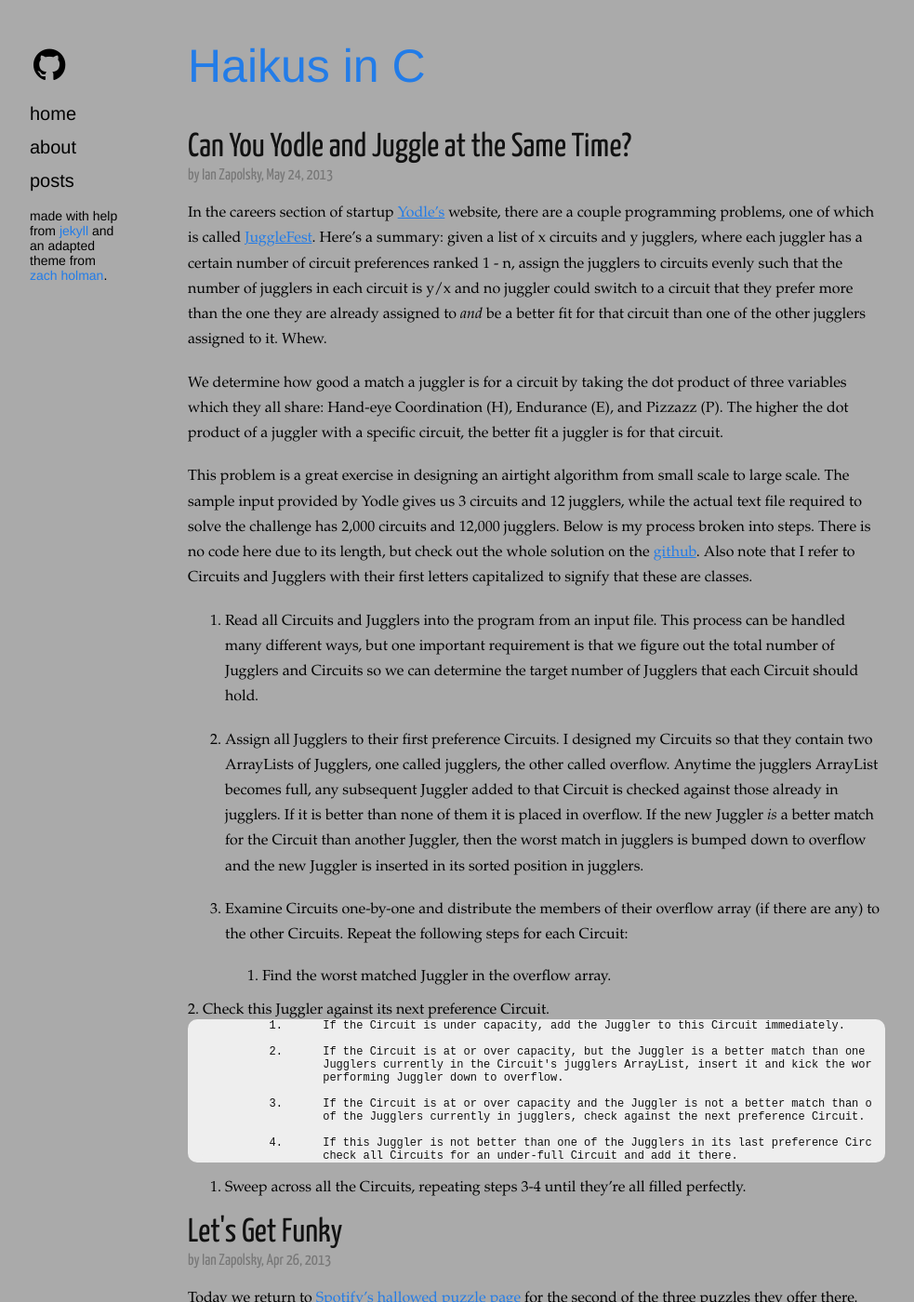
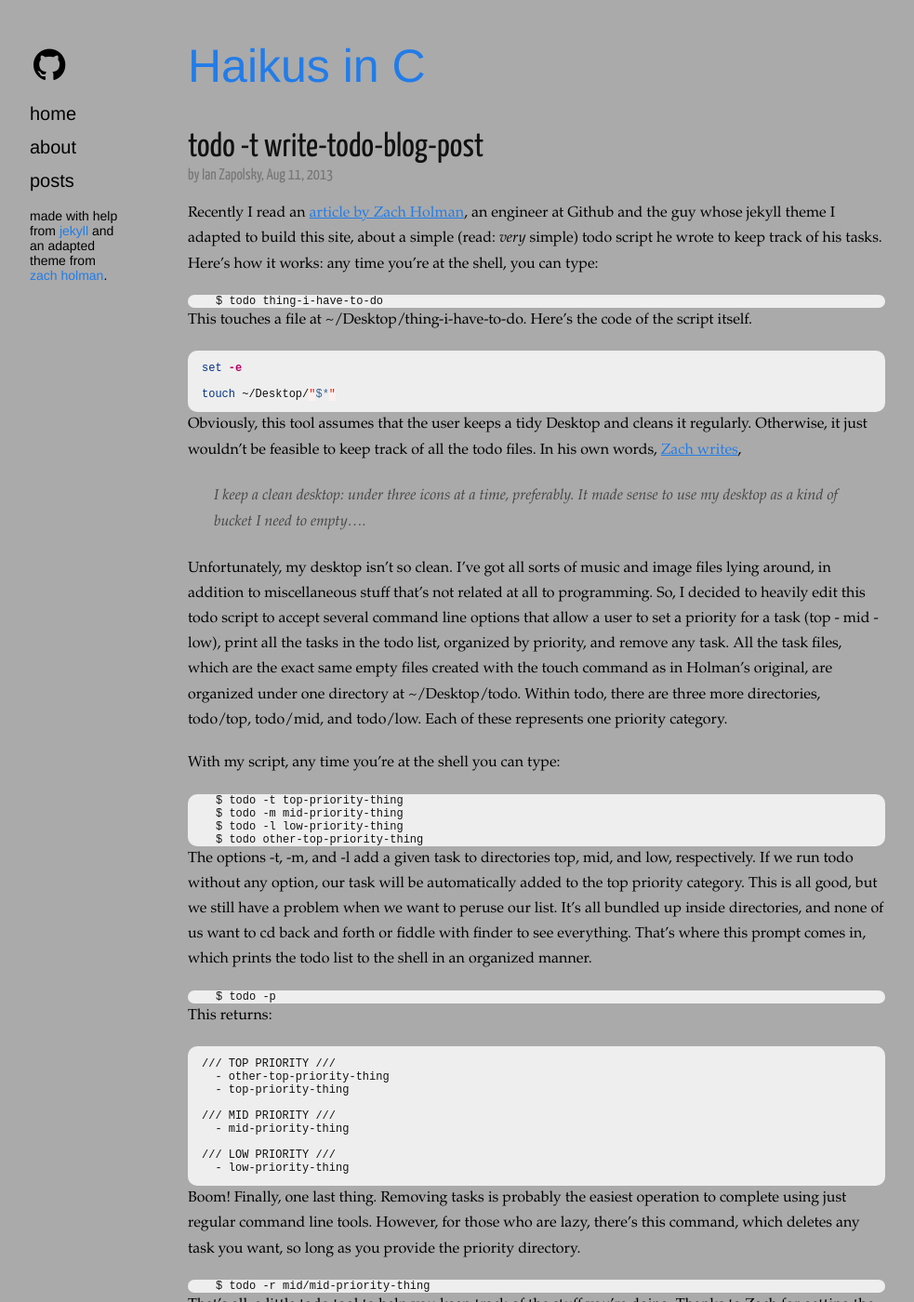
Before and after one commit to haikus-in-c/haikus-in-c.github.io, a Jekyll site: the page built from index.html, in a window 1280 px wide and 1400 px high. Shown: the whole window at 93% size, without its empty margins (18-1001 px from the left). Built offline with Jekyll 4.4.1, drawn with Linux system fonts in a browser that asks for light colours; nearby versions of some CDN libraries; Markdown is read by kramdown in place of the engine named in the settings; some of the changed text lies outside the part shown.

Commit message:
added todo list post

```diff
--- a/_posts/2013-04-12-spotify-programming-challenge-reggae.markdown
+++ b/_posts/2013-04-12-spotify-programming-challenge-reggae.markdown
@@ -32,7 +32,7 @@
 in terms of 2^n, which will always either be a 1 or a 0, in order to find the value of the nth
 binary slot from the right.
 
-{% highlight css %}
+{% highlight bash %}
 11%2 = 1 --> append to binary string: 1
 11/2 = 5
 5%2 = 1  --> append to binary string: 11
--- /dev/null
+++ b/_posts/2013-08-11-bash-todo-list-tool.markdown
@@ -0,0 +1,169 @@
+---
+layout: post
+title: "todo -t write-todo-blog-post"
+author: "Ian Zapolsky"
+comments: true
+category: posts
+---
+
+Recently I read an [article by Zach Holman][article], an engineer at Github and the guy
+whose jekyll theme I adapted to build this site, about a simple (read: *very* simple)
+todo script he wrote to keep track of his tasks. Here's how it works: any time you're at
+the shell, you can type:
+
+	$ todo thing-i-have-to-do
+
+This touches a file at ~/Desktop/thing-i-have-to-do. Here's the code of the script itself.
+
+{% highlight bash %}
+set -e
+
+touch ~/Desktop/"$*"
+{% endhighlight %}
+
+Obviously, this tool assumes that the user keeps a tidy Desktop and cleans it regularly. Otherwise,
+it just wouldn't be feasible to keep track of all the todo files. In his own words, [Zach writes][article],
+
+> I keep a clean desktop: under three icons at a time, preferably. It made sense to use my
+> desktop as a kind of bucket I need to empty....
+
+Unfortunately, my desktop isn't so clean. I've got all sorts of music and image files lying around,
+in addition to miscellaneous stuff that's not related at all to programming. So, I decided to heavily
+edit this todo script to accept several command line options that allow a user to set a priority for
+a task (top - mid - low), print all the tasks in the todo list, organized by priority, and remove any
+task. All the task files, which are the exact same empty files created with the touch command as in
+Holman's original, are organized under one directory at ~/Desktop/todo. Within todo, there are three
+more directories, todo/top, todo/mid, and todo/low. Each of these represents one priority category.
+
+With my script, any time you're at the shell you can type:
+
+	$ todo -t top-priority-thing
+	$ todo -m mid-priority-thing
+	$ todo -l low-priority-thing
+	$ todo other-top-priority-thing
+
+The options -t, -m, and -l add a given task to directories top, mid, and low, respectively. If we run
+todo without any option, our task will be automatically added to the top priority category. This is all
+good, but we still have a problem when we want to peruse our list. It's all bundled up inside directories,
+and none of us want to cd back and forth or fiddle with finder to see everything. That's where this
+prompt comes in, which prints the todo list to the shell in an organized manner.
+
+	$ todo -p
+
+This returns:
+
+{% highlight bash %}
+/// TOP PRIORITY ///
+  - other-top-priority-thing
+  - top-priority-thing
+
+/// MID PRIORITY ///
+  - mid-priority-thing
+
+/// LOW PRIORITY ///
+  - low-priority-thing
+{% endhighlight %}
+
+Boom! Finally, one last thing. Removing tasks is probably the easiest operation to complete using just
+regular command line tools. However, for those who are lazy, there's this command, which deletes
+any task you want, so long as you provide the priority directory.
+
+	$ todo -r mid/mid-priority-thing
+
+That's all, a little todo tool to help you keep track of the stuff you're doing. Thanks to Zach for
+getting the ball rolling. For those interested, here's the full version of my adapted todo script:
+
+{% highlight bash %}
+#!/bin/sh
+#
+# A customized extension to Zach Holman's todo script by Ian Zapolsky (8/11/13)
+#
+# Adds the ability to prioritize, delete, and display all the todo files you've
+# touched.
+#
+# Usage:
+#
+# todo thing-i-have-to-do    --> left with no argument, we automatically touch
+#                                a file in the top priority directory
+# todo -t thing-i-have-to-do --> creates thing-i-have-to-do as a top priority
+#                                todo
+# todo -m thing-i-have-to-do --> creates thing-i-have-to-do as a mid priority
+#                                todo
+# todo -l thing-i-have-to-do --> creates thing-i-have-to-do as a low priority
+#                                todo
+# todo -p                    --> prints a list of your todos, organized by category
+#
+# todo -r priority-level/thing-i-have-to-do --> removes a todo. note that this
+#                                               command must be run with the priority
+#												directory
+
+set -e
+
+function print_list {
+  TOP=~/Desktop/todo/top/*
+  MID=~/Desktop/todo/mid/*
+  LOW=~/Desktop/todo/low/*
+
+  echo "\n/// TOP PRIORITY ///"
+  for f in $TOP
+  do
+    filename=$(basename "$f")
+    echo "  - $filename"
+  done
+
+  echo "\n/// MID PRIORITY ///"
+  for f in $MID
+  do
+    filename=$(basename "$f")
+    echo "  - $filename"
+  done
+
+  echo "\n/// LOW PRIORITY ///"
+  for f in $LOW
+  do
+    filename=$(basename "$f")
+    echo "  - $filename"
+  done
+  echo "\n"
+}
+
+flag=0
+while getopts ":t:m:l:r:p" opt; do
+  case $opt in
+    t)
+      touch ~/Desktop/todo/top/"${*:2}" >&2
+      flag=1
+      ;;
+    m)
+      touch ~/Desktop/todo/mid/"${*:2}" >&2
+      flag=1
+      ;;
+    l)
+      touch ~/Desktop/todo/low/"${*:2}" >&2
+      flag=1
+      ;;
+    p)
+      print_list
+      flag=1
+      ;;
+    r)
+      rm ~/Desktop/todo/"${*:2}" >&2
+      flag=1
+      ;;
+    :)
+      touch ~/Desktop/todo/top/"${*:2}" >&2
+      flag=1
+      ;;
+    \?)
+      echo "Invalid option: -$OPTARG" >&2
+      exit 1
+      ;;
+  esac
+done
+
+if [ "$flag" = "0" ]; then
+    touch ~/Desktop/todo/top/"$*"
+fi
+{% endhighlight %}
+
+[article]:http://zachholman.com/posts/inbox-zero-everything-zero/
```
Also changed, not shown: 6 other files.
